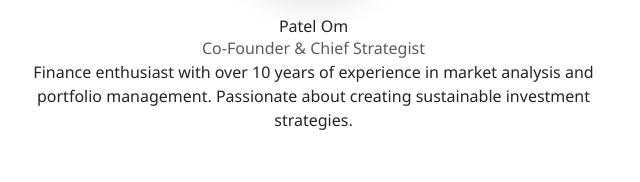
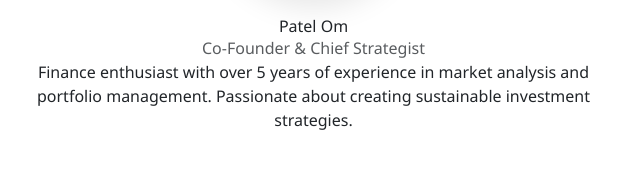
Before and after one commit to patelom494/Investo, a plain HTML site: page index.html in a window 1280 px wide. Shown: the part 6505-6687 px from the top of the page, 0-640 px from the left. Drawn offline with nearby package versions, Linux system fonts and the light colour scheme.

Commit message:
Update index.html
edit code 3

```diff
--- a/index.html
+++ b/index.html
@@ -1648,7 +1648,7 @@
                     </div>
                     <h3>Patel Om</h3>
                     <p class="text-muted">Co-Founder & Chief Strategist</p>
-                    <p>Finance enthusiast with over 10 years of experience in market analysis and portfolio management. Passionate about creating sustainable investment strategies.</p>
+                    <p>Finance enthusiast with over 5 years of experience in market analysis and portfolio management. Passionate about creating sustainable investment strategies.</p>
                 </div>
 
                 <div class="founder-card" data-aos="zoom-in" data-aos-delay="200">
```
